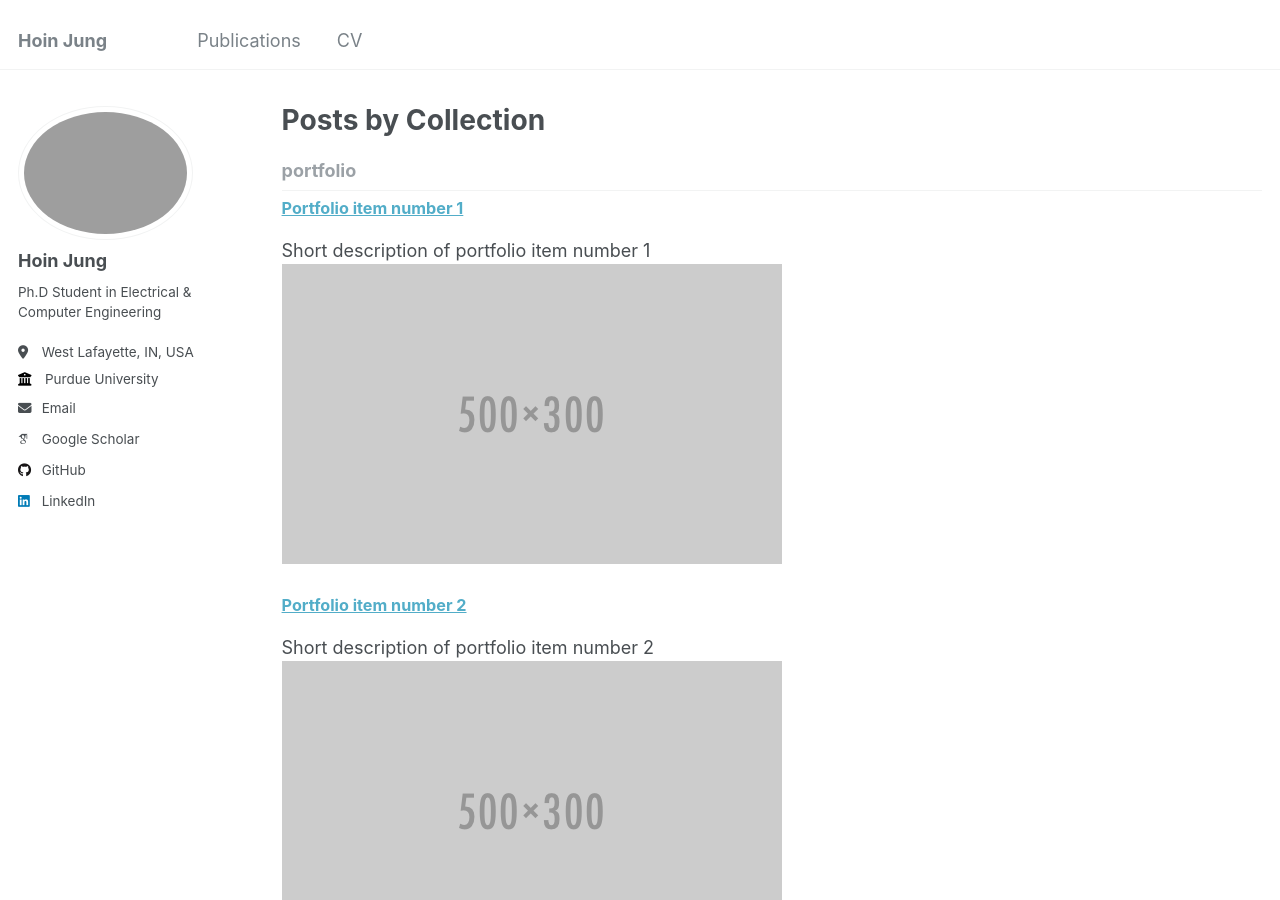
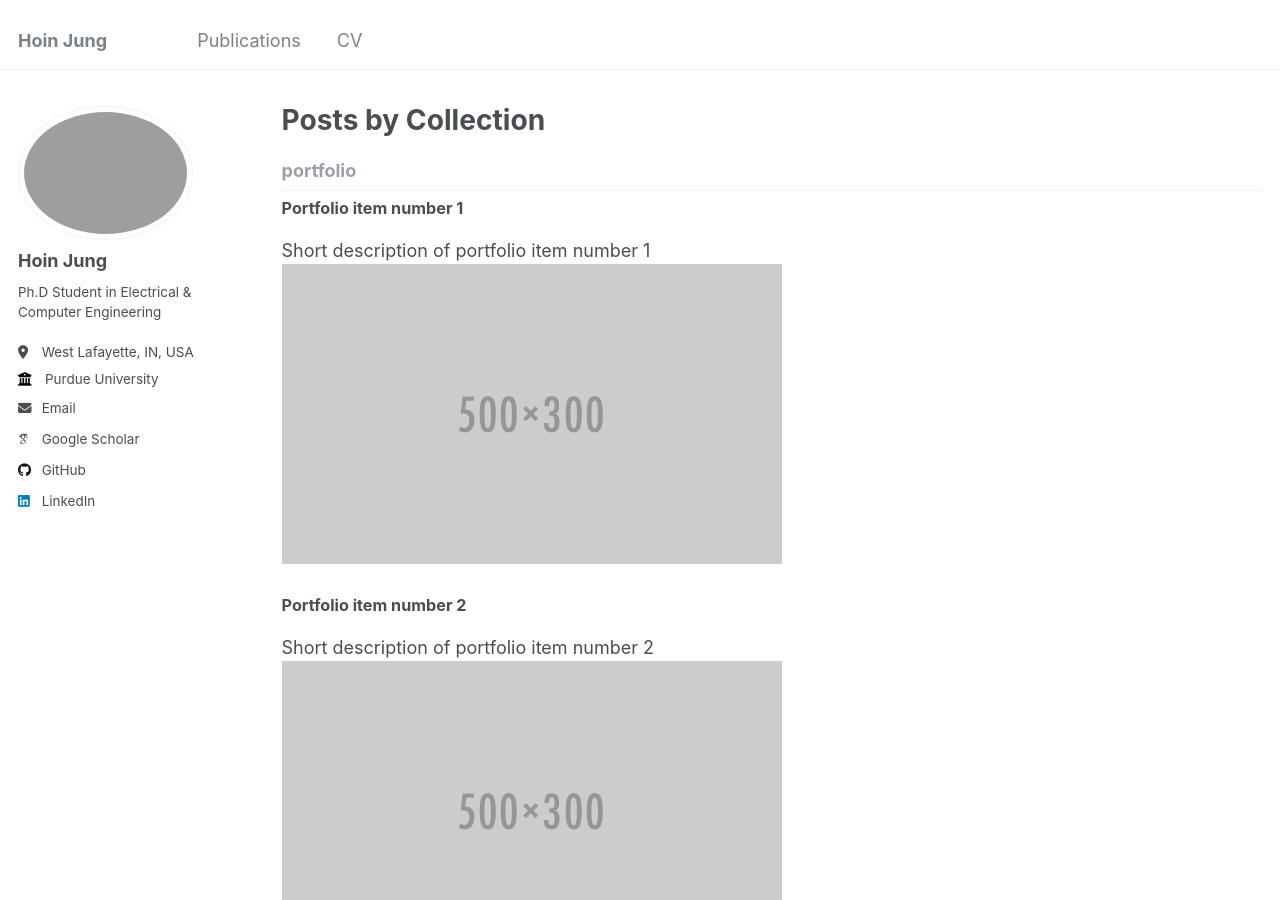
Before and after one commit to HoinJung/hoinjung.github.io, a Jekyll site: the page built from _pages/collection-archive.html, in a window 1280 px wide and 900 px high. Built offline with Jekyll 4.4.1, drawn with Linux system fonts in a browser that asks for light colours; some web fonts are replaced.

Commit message:
Update archive-single.html

```diff
--- a/_includes/archive-single.html
+++ b/_includes/archive-single.html
@@ -26,13 +26,19 @@
       </div>
     {% endif %}
 
-    <h2 class="archive__item-title" itemprop="headline">
+<!--     <h2 class="archive__item-title" itemprop="headline">
       {% if post.link %}
         <a href="{{ post.link }}">{{ title }}</a> <a href="{{ base_path }}{{ post.url }}" rel="permalink"><i class="fa fa-link" aria-hidden="true" title="permalink"></i><span class="sr-only">Permalink</span></a>
       {% else %}
         <a href="{{ base_path }}{{ post.url }}" rel="permalink">{{ title }}</a>
       {% endif %}
-    </h2>
+    </h2> -->
+    <h2 class="archive__item-title" itemprop="headline">
+  {{ title }}
+  {% if post.link %}
+    <a href="{{ post.link }}" title="External paper link"><i class="fa fa-link" aria-hidden="true"></i><span class="sr-only">External Link</span></a>
+  {% endif %}
+</h2>
     {% if post.citation and post.paperurl and post.slidesurl %}
       <p>{{ post.citation }}<br /><a href="{{ post.paperurl }}">Download Paper</a> | <a href="{{ post.slidesurl }}">Download Slides</a></p>
     {% elsif post.citation and post.paperurl %}
```
